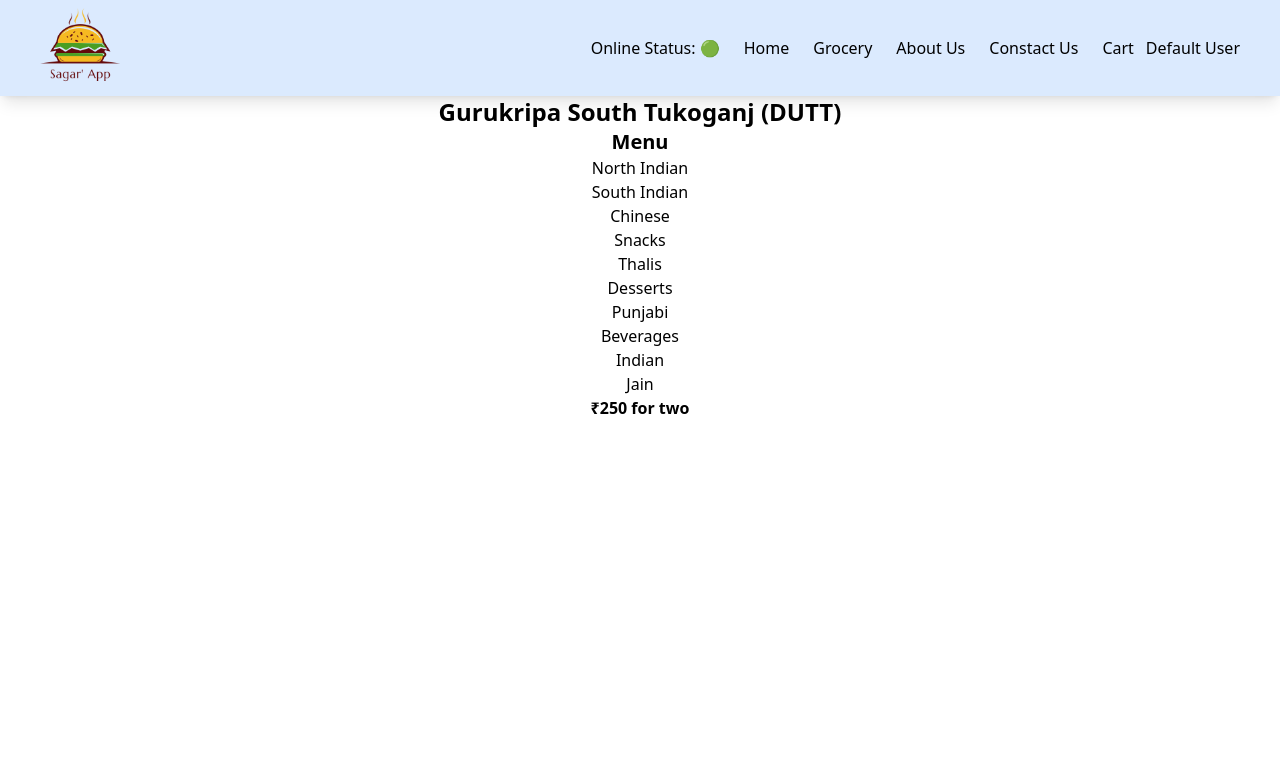
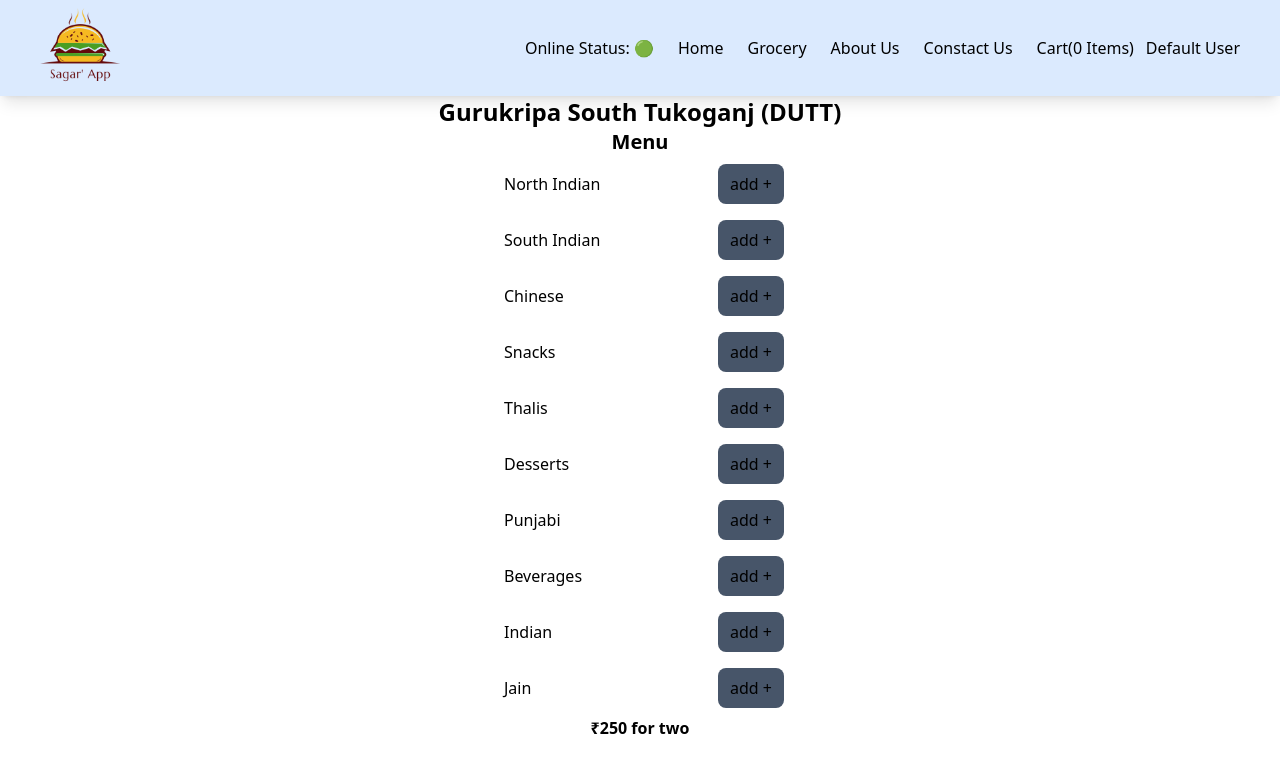
Before and after one commit to learner-sagar/namaste-react-misc, a React (Vite) app in the folder restaurant_app/: page /restaurant/103357 in a window 1280 px wide. Shown: the top 772 px of the page. Built offline with nearby package versions, Linux system fonts and the light colour scheme.

Commit message:
completed episode 12

```diff
--- a/restaurant_app/package.json
+++ b/restaurant_app/package.json
@@ -10,8 +10,10 @@
   "author": "",
   "license": "ISC",
   "dependencies": {
+    "@reduxjs/toolkit": "^1.9.5",
     "react": "^18.2.0",
     "react-dom": "^18.2.0",
+    "react-redux": "^8.1.2",
     "react-router-dom": "^6.15.0"
   },
   "devDependencies": {
--- a/restaurant_app/src/App.js
+++ b/restaurant_app/src/App.js
@@ -9,14 +9,18 @@ import Cart from "./components/Cart";
 import { createBrowserRouter, Outlet, RouterProvider } from "react-router-dom";
 import RestaurantMenu from "./components/RestaurantMenu";
 import Shimmer from "./components/Shimmer";
+import { Provider } from "react-redux";
+import appStore from "./utils/appStore";
 
 const Grocery = lazy(() => import("./components/Grocery"));
 const AppLayout = () => {
   return (
-    <div className="app">
-      <Header />
-      <Outlet />
-    </div>
+    <Provider store={appStore}>
+      <div className="app">
+        <Header />
+        <Outlet />
+      </div>
+    </Provider>
   );
 };
 
--- a/restaurant_app/src/components/Cart.js
+++ b/restaurant_app/src/components/Cart.js
@@ -1,7 +1,36 @@
+import { useDispatch, useSelector } from "react-redux";
+import { clearCart, removeItem } from "../utils/cartSlice";
+
 const Cart = () => {
+  const items = useSelector((store) => store.cart.items);
+  const dispatch = useDispatch();
+
+  if (items.length == 0) {
+    return <h2>Cart is empty</h2>;
+  }
   return (
     <div>
-      <h1>This is my cart page</h1>
+      <ul>
+        {items.map((item) => (
+          <div>
+            <li className="flex justify-between w-72 my-2">
+              {item}
+              <button
+                className="bg-slate-600 rounded-lg px-3 my-4 text-white"
+                onClick={() => dispatch(removeItem(item))}
+              >
+                remove item
+              </button>
+            </li>
+          </div>
+        ))}
+      </ul>
+      <button
+        className="bg-slate-600 rounded-lg px-3 my-4 text-white"
+        onClick={() => dispatch(clearCart())}
+      >
+        clear cart
+      </button>
     </div>
   );
 };
--- a/restaurant_app/src/components/Header.js
+++ b/restaurant_app/src/components/Header.js
@@ -3,9 +3,11 @@ import { Link } from "react-router-dom";
 import useOnlineStatus from "../utils/useOnlineStatus";
 import { useContext } from "react";
 import { UserContext } from "../utils/UserContext";
+import { useSelector } from "react-redux";
 const Header = () => {
   const onlineStatus = useOnlineStatus();
   const { loggedInUser } = useContext(UserContext);
+  const cartItems = useSelector((store) => store.cart.items);
   return (
     <div className="flex justify-between bg-blue-100 p-2 shadow-lg px-10">
       <div className="w-20">
@@ -27,7 +29,7 @@ const Header = () => {
             <Link to="/contact">Constact Us</Link>
           </li>
           <li className="p-3">
-            <Link to="/cart">Cart</Link>
+            <Link to="/cart">Cart({cartItems.length} Items)</Link>
           </li>
           <li>{loggedInUser}</li>
         </ul>
--- a/restaurant_app/src/components/RestaurantMenu.js
+++ b/restaurant_app/src/components/RestaurantMenu.js
@@ -1,11 +1,16 @@
 import { useParams } from "react-router-dom";
 import useRestaurantMenu from "../utils/useRestaurantMenu";
 import Shimmer from "./Shimmer";
+import { useDispatch } from "react-redux";
+import { addItem } from "../utils/cartSlice";
 
 const RestaurantMenu = () => {
   const { resId } = useParams();
   const resInfo = useRestaurantMenu(resId);
-
+  const dispatch = useDispatch();
+  const handleAddItem = (cuisine) => {
+    dispatch(addItem(cuisine));
+  };
   return resInfo === null ? (
     <Shimmer />
   ) : (
@@ -14,7 +19,17 @@ const RestaurantMenu = () => {
       <h3 className="font-bold text-xl">Menu</h3>
       <ul>
         {resInfo.cuisines.map((cuisine, index) => (
-          <li key={index}>{cuisine}</li>
+          <div key={index} className="flex justify-center w-auto">
+            <li className="flex justify-between w-72 my-2">
+              <span className="m-2">{cuisine} </span>
+              <button
+                className="bg-slate-600 rounded-lg px-3"
+                onClick={() => handleAddItem(cuisine)}
+              >
+                add +
+              </button>
+            </li>
+          </div>
         ))}
       </ul>
       <h3 className="font-bold">{resInfo.costForTwo}</h3>
--- /dev/null
+++ b/restaurant_app/src/utils/appStore.js
@@ -0,0 +1,9 @@
+import { configureStore } from "@reduxjs/toolkit";
+import cartReducer from "./cartSlice";
+const appStore = configureStore({
+  reducer: {
+    cart: cartReducer,
+  },
+});
+
+export default appStore;
--- /dev/null
+++ b/restaurant_app/src/utils/cartSlice.js
@@ -0,0 +1,22 @@
+import { createSlice } from "@reduxjs/toolkit";
+
+const cartSlice = createSlice({
+  name: "cart",
+  initialState: {
+    items: [],
+  },
+  reducers: {
+    addItem: (state, action) => {
+      state.items.push(action.payload);
+    },
+    removeItem: (state, action) => {
+      state.items = state.items.filter((item) => item !== action.payload);
+    },
+    clearCart: (state, action) => {
+      state.items.length = 0;
+    },
+  },
+});
+
+export const { addItem, removeItem, clearCart } = cartSlice.actions;
+export default cartSlice.reducer;
```
Also changed, not shown: 1 other file (tests, documents, lock files or other folders).
